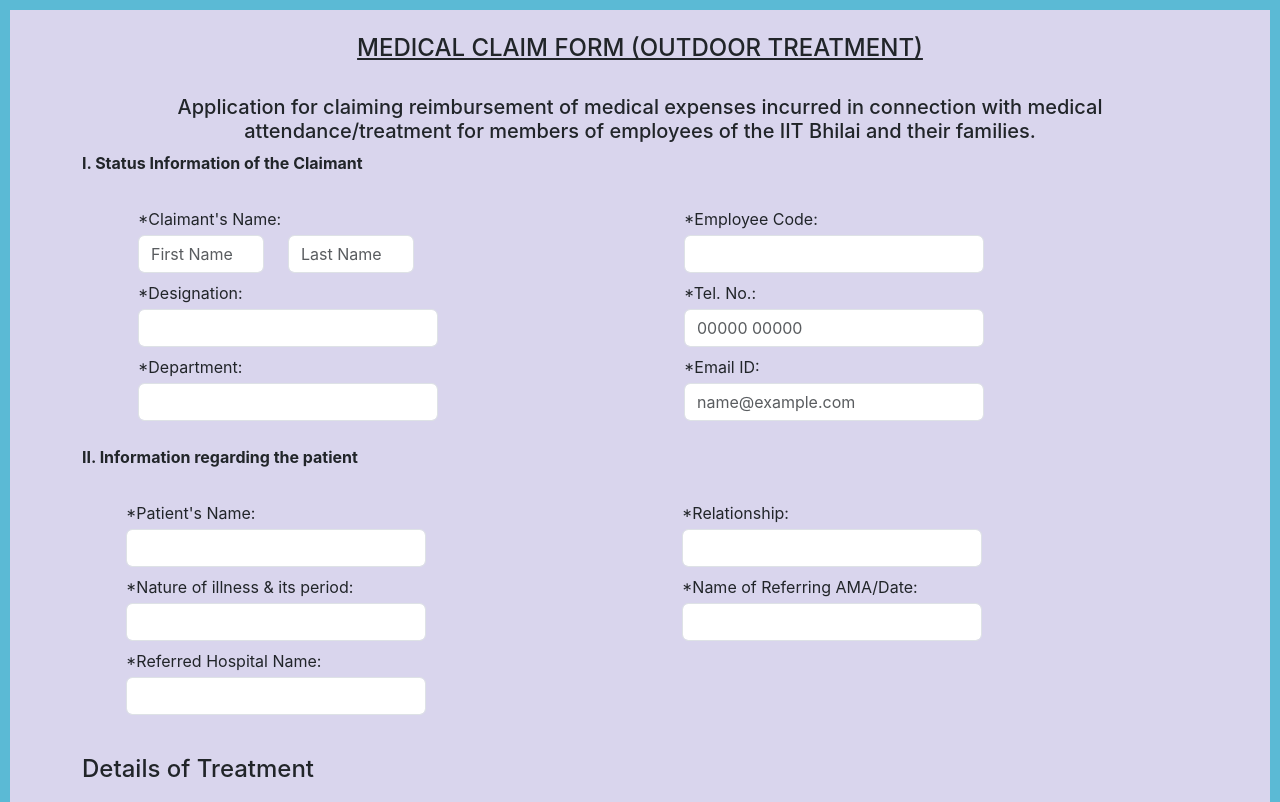
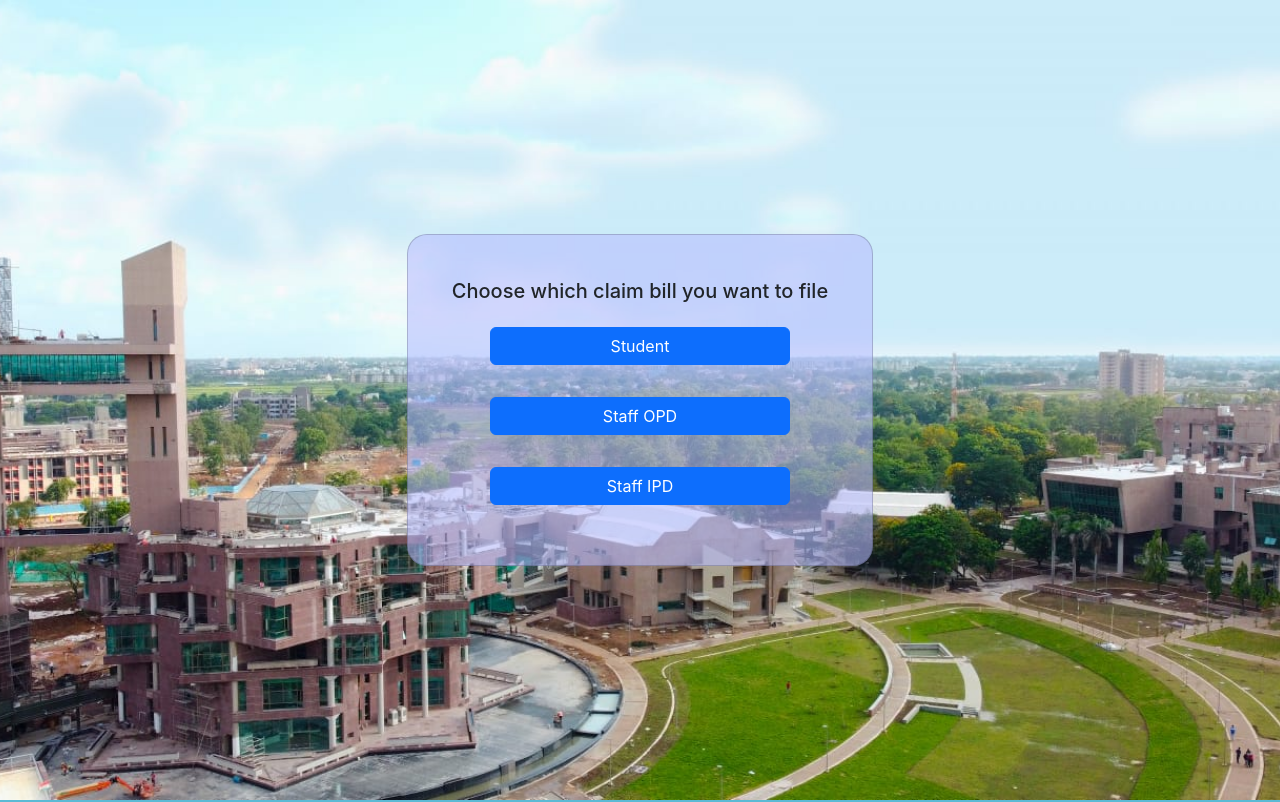
Before and after one commit to divyanshu-prakash-rx/IITBH_Health_centre_Reimbursement_website, a React (Create React App) app: page /Options in a window 1280 px wide. Shown: the top 802 px of the page. Built offline with nearby package versions, Linux system fonts and the light colour scheme.

Commit message:
Options Page and Router added

```diff
--- a/src/App.css
+++ b/src/App.css
@@ -36,8 +36,6 @@ body {
 .table-custom{
     --bs-table-bg: transparent !important;
 }
-
-
 .span-container {
   display: flex;
   justify-content: flex-start;
@@ -45,3 +43,11 @@ body {
 .claimInput{
   border-radius: 20px;
 }
+/* options */
+.bgim{
+  background:no-repeat center center fixed;
+  -webkit-background-size: cover;
+  -moz-background-size: cover;
+  -o-background-size: cover;
+  background-size: cover;
+}
--- a/src/App.js
+++ b/src/App.js
@@ -1,17 +1,29 @@
 // import logo from './logo.svg';
 import './App.css';
-// import LoginPage from './components/LoginPage';
+import LoginPage from './components/LoginPage';
 import Form1 from './components/Form1';
 import React from 'react';
+import Options from './components/Options';
 import Form2 from './components/Form2';
-
+import {
+  BrowserRouter as Router,
+  Route,
+  Routes
+} from "react-router-dom";
 
 function App() {
   return (
     <>
-    {/* <Form1/> */}
-    <Form2/>
-      {/* <LoginPage /> */}
+    {/* <Options/> */}
+      <Router>
+        <Routes>
+          <Route path="/" element={<LoginPage />} />
+          <Route path="/Options" element={<Options />} />
+          <Route path="/FormOPD" element={<Form2 />} />
+          <Route path="/FormIPD" element={<Form1 />} />
+        </Routes >
+
+      </Router >
     </>
   );
 }
--- /dev/null
+++ b/src/components/Options.js
@@ -0,0 +1,21 @@
+import React from 'react'
+import bg from './assets/iitbh.jpeg'
+
+function Options() {
+    return (
+        <>
+            <div className="align-items-center d-flex justify-content-center bgim" style={{ height: "100vh", backgroundImage: `URL('${bg}')` }}>
+                <div className='card' style={{backgroundColor:"#b7bcff91"}}>
+                    <div className="card-body text-center p-4">
+                        <h5 className="card-title">Choose which claim bill you want to file</h5>
+                        <a href="/" className="btn btn-primary m-3" style={{ width: "300px" }}>Student</a><br />
+                        <a href="/" className="btn btn-primary m-3" style={{ width: "300px" }}>Staff OPD</a><br />
+                        <a href="/" className="btn btn-primary m-3" style={{ width: "300px" }}>Staff IPD</a>
+                    </div>
+                </div>
+            </div>
+        </>
+    )
+}
+
+export default Options
```
Also changed, not shown: src/components/assets/iitbh.jpeg (added).
